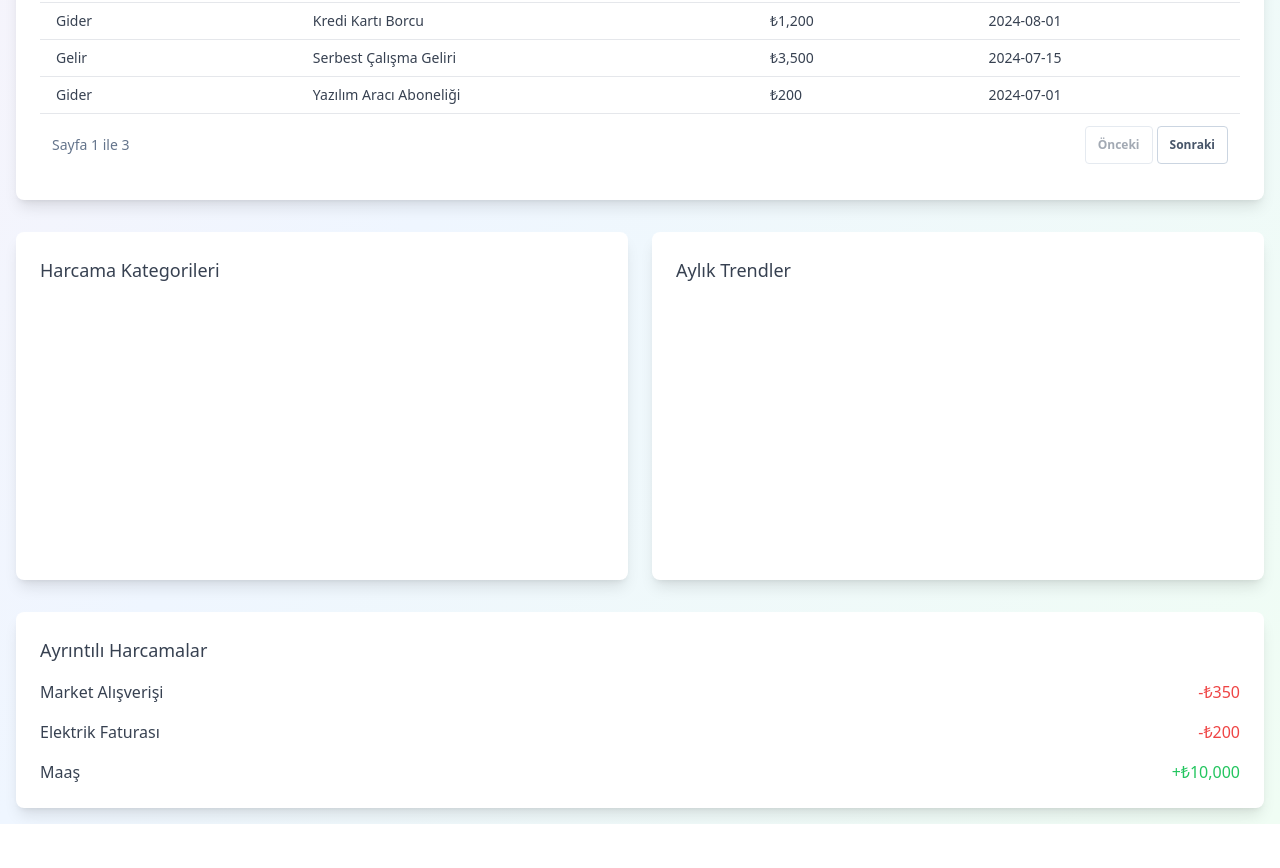
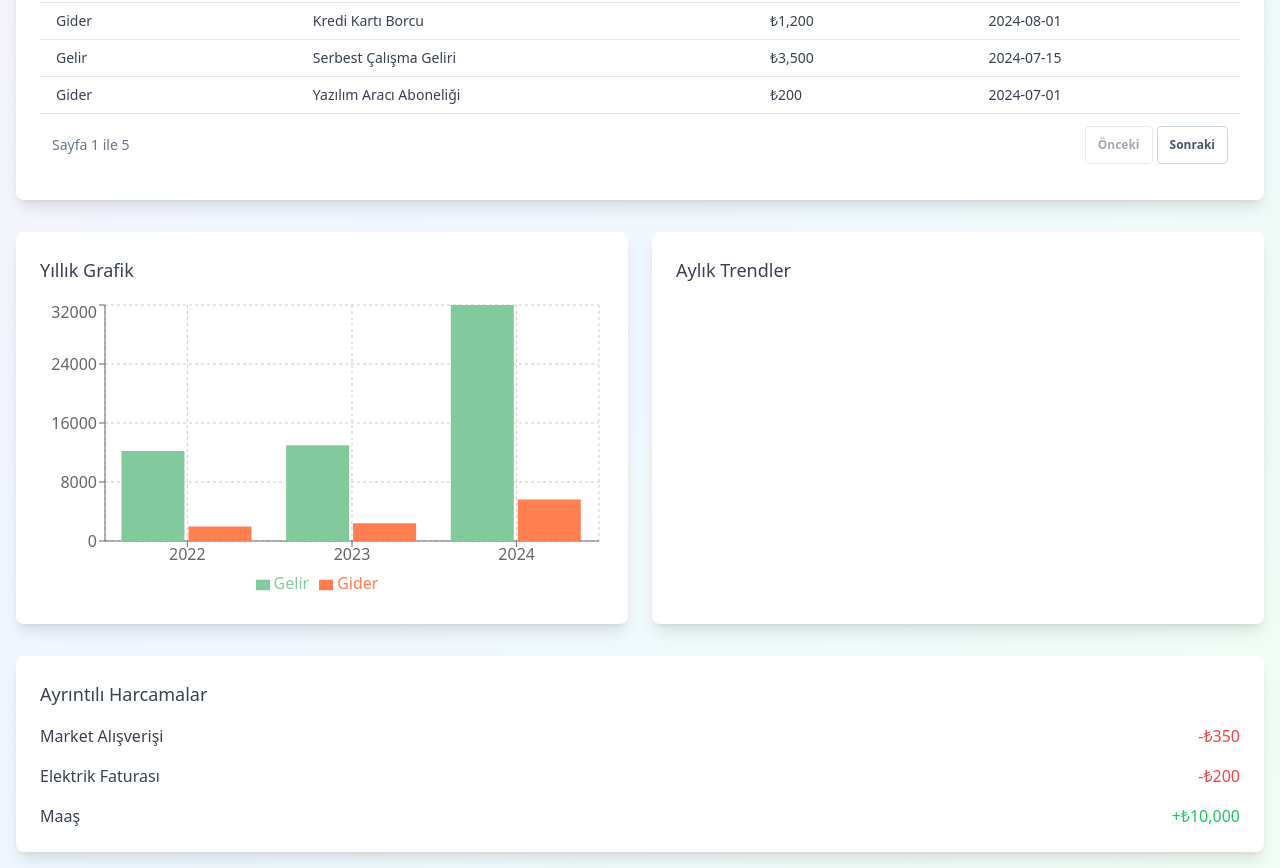
Before and after one commit to ycihan0/budget, a Next.js app: page / in a window 1280 px wide. Shown: the part 1420-2288 px from the top of the page. Before the commit the page ends 2244 px from the top, so only its background shows below. Built offline with nearby package versions, Linux system fonts and the light colour scheme.

Commit message:
YearlyBarChart Component

```diff
--- a/components/FinancialTransactions.jsx
+++ b/components/FinancialTransactions.jsx
@@ -87,8 +87,6 @@ const FinancialTransactions = () => {
           </tbody>
         </table>
       </div>
-
-      {/* Sayfalama Kontrolleri */}
       <div className="flex items-center justify-between p-3">
         <p className="block text-sm text-slate-500">
           Sayfa {currentPage} ile {totalPages}
--- /dev/null
+++ b/components/YearlyBarChart.jsx
@@ -0,0 +1,67 @@
+import React, { useEffect, useState } from "react";
+import { useSelector } from "react-redux";
+import {
+  BarChart,
+  Bar,
+  XAxis,
+  YAxis,
+  CartesianGrid,
+  Tooltip,
+  Legend,
+  ResponsiveContainer,
+} from "recharts";
+import { format } from "date-fns"; // date-fns ile tarih formatlama
+
+const YearlyBarChart = () => {
+  const transactions = useSelector((state) => state.transactions.transactions);
+  const [yearlyData, setYearlyData] = useState([]);
+
+  useEffect(() => {
+    // Veri işleme (Yıllık gelir ve gider)
+    const processYearlyData = () => {
+      const yearly = {};
+
+      transactions.forEach((transaction) => {
+        const year = format(new Date(transaction.date), "yyyy"); // Yıl bazında
+
+        if (!yearly[year]) yearly[year] = { year, gelir: 0, gider: 0 };
+
+        if (transaction.category === "Gelir") {
+          yearly[year].gelir += parseFloat(transaction.amount);
+        } else if (transaction.category === "Gider") {
+          yearly[year].gider += parseFloat(transaction.amount);
+        }
+      });
+
+      setYearlyData(Object.values(yearly)); // Yıllık verileri dizi haline getiriyoruz
+    };
+
+    if (transactions.length) {
+      processYearlyData();
+    }
+  }, [transactions]);
+
+  return (
+    <div className="bg-white p-6 shadow-lg rounded-lg">
+      <h3 className="text-lg font-medium text-gray-700 mb-4">Yıllık Grafik</h3>
+
+      {yearlyData.length === 0 ? (
+        <p className="text-center text-gray-500">Veri bulunamadı.</p>
+      ) : (
+        <ResponsiveContainer width="100%" height={300}>
+          <BarChart data={yearlyData}>
+            <CartesianGrid strokeDasharray="3 3" />
+            <XAxis dataKey="year" />
+            <YAxis />
+            <Tooltip />
+            <Legend />
+            <Bar dataKey="gelir" fill="#82ca9d" name="Gelir" />
+            <Bar dataKey="gider" fill="#ff7f50" name="Gider" />
+          </BarChart>
+        </ResponsiveContainer>
+      )}
+    </div>
+  );
+};
+
+export default YearlyBarChart;
--- a/data/fakeData.js
+++ b/data/fakeData.js
@@ -20,5 +20,30 @@ export const fakeData = [
   { id: "1ff508cf-8396-421f-a5c4-d3626e978933", category: "Gider", description: "Diyetisyen", amount: "300", date: "2024-10-01" },
   { id: "34d6f81e-40ca-4cfc-8f8f-fb430244e01f", category: "Gelir", description: "Aylık Yatırım Geliri", amount: "2000", date: "2024-10-05" },
   { id: "064b67b5-522e-4302-b98f-5cc8ecb45c11", category: "Gider", description: "Sağlık Sigortası", amount: "350", date: "2024-11-01" },
-    { id: "b2bfa3b9-9079-4c3e-92b5-4934bfa7396d", category: "Gelir", description: "Miras", amount: "7000", date: "2024-11-10" }
+  { id: "b2bfa3b9-9079-4c3e-92b5-4934bfa7396d", category: "Gelir", description: "Miras", amount: "7000", date: "2024-11-10" },
+  { id: "f5f0a9f5-67e0-4cde-8c07-6c0bbeb01330", category: "Gelir", description: "Yılbaşı Bonus", amount: "2500", date: "2023-01-01" },
+  { id: "d324f8da-206b-4532-b773-e557bb620d5d", category: "Gider", description: "Araba Bakım", amount: "300", date: "2023-02-10" },
+  { id: "09a1f580-9f67-44a7-9280-f8ab42d975a1", category: "Gelir", description: "Çalışma Geliri", amount: "1500", date: "2023-03-05" },
+  { id: "2c7c7c7c-9db9-4d3c-b622-d1f5e0d2d1bb", category: "Gider", description: "Restoran", amount: "200", date: "2023-04-01" },
+  { id: "96ff3277-9f5f-4f9b-9411-b9b104e6c567", category: "Gelir", description: "Emlak Kiralama", amount: "3000", date: "2023-05-15" },
+  { id: "b8bbf970-801d-4b30-93fd-8531be847c1b", category: "Gider", description: "Elektrik Faturası", amount: "450", date: "2023-06-01" },
+  { id: "2f78b5a5-81ed-42a9-a125-3fe7320b42f3", category: "Gelir", description: "Yatırım", amount: "1200", date: "2023-06-10" },
+  { id: "dcd93043-5b07-404b-9a5e-9d1158a98e43", category: "Gider", description: "Cep Telefonu", amount: "150", date: "2023-07-10" },
+  { id: "8d413ec2-9535-48fd-81a1-79a4dbf65bc4", category: "Gelir", description: "Serbest Çalışma", amount: "1800", date: "2023-08-05" },
+  { id: "a4be1956-019f-45b7-a2c1-9f43881e763f", category: "Gider", description: "Kira", amount: "1000", date: "2023-09-01" },
+  { id: "3f05a81e-6e2d-4668-bb66-4e447120db2b", category: "Gelir", description: "Bonus", amount: "800", date: "2023-09-15" },
+  { id: "635b37b7-04a3-4205-bdf2-d536ab6a6484", category: "Gider", description: "Diyetisyen", amount: "300", date: "2023-10-01" },
+  { id: "5247b3db-b739-4b97-a72a-2d8cba8b03a7", category: "Gelir", description: "Tatil Geliri", amount: "2200", date: "2023-10-20" },
+
+  { id: "c1947890-49b7-4a7b-b946-bcfdb404d3b5", category: "Gelir", description: "Yılbaşı Hediyesi", amount: "500", date: "2022-01-01" },
+  { id: "f25d7f4d-35a6-46c0-bd1c-488f9257b8e4", category: "Gider", description: "Sinema", amount: "150", date: "2022-02-01" },
+  { id: "16e824f7-57d5-4c02-8fc7-78e0d4b647ae", category: "Gelir", description: "Tatil Geliri", amount: "2500", date: "2022-03-15" },
+  { id: "79d097ad-04a4-41d5-a44c-0d94d986d8d4", category: "Gider", description: "Restoran", amount: "200", date: "2022-04-10" },
+  { id: "8c098328-c9b1-4a83-8269-4ed39e5480a9", category: "Gelir", description: "Çalışma Geliri", amount: "1800", date: "2022-05-12" },
+  { id: "ed394f5f-e5d3-415d-a36f-61c09eb96be4", category: "Gider", description: "Kira", amount: "1200", date: "2022-06-05" },
+  { id: "3a63b5c0-61ff-4b3b-b2de-d77979d9e69c", category: "Gelir", description: "Yatırım Karı", amount: "3200", date: "2022-07-01" },
+  { id: "29f1bc82-d05a-4d9d-9fc1-e946fbba0a53", category: "Gider", description: "Elektrik Faturası", amount: "250", date: "2022-08-01" },
+  { id: "9a97b3f5-c6fe-4c43-aec9-22168ea01938", category: "Gelir", description: "Serbest Çalışma", amount: "2000", date: "2022-09-15" },
+  { id: "f6a900de-51cd-45ae-87a7-45561dcb0b11", category: "Gider", description: "Sinema", amount: "180", date: "2022-10-05" },
+  { id: "35ab2f39-e58a-4f7b-bfdd-3a2275d80fc5", category: "Gelir", description: "Yatırım Geliri", amount: "2200", date: "2022-11-10" }
 ];
--- a/package.json
+++ b/package.json
@@ -10,10 +10,12 @@
   },
   "dependencies": {
     "@reduxjs/toolkit": "^2.3.0",
+    "date-fns": "^4.1.0",
     "next": "15.0.3",
     "react": "^18.2.0",
     "react-dom": "^18.2.0",
     "react-redux": "^9.1.2",
+    "recharts": "^2.13.3",
     "sass": "^1.81.0",
     "uuid": "^11.0.3"
   },
--- a/pages/index.jsx
+++ b/pages/index.jsx
@@ -2,6 +2,7 @@ import AddNewItem from "@/components/AddNewItem";
 import BudgetDashboard from "@/components/BudgetDashboard";
 import FinancialTransactions from "@/components/FinancialTransactions";
 import Header from "@/components/Header";
+import YearlyBarChart from "@/components/YearlyBarChart";
 
 export default function Home() {
   return (
@@ -13,22 +14,9 @@ export default function Home() {
             <BudgetDashboard />
             <AddNewItem />
           </div>
-
-            <FinancialTransactions/>
-
-          {/* Grafikler */}
+          <FinancialTransactions />
           <div className="grid grid-cols-1 md:grid-cols-2 gap-6 mt-8">
-            <div className="bg-white p-6 shadow-lg rounded-lg">
-              <h3 className="text-lg font-medium text-gray-700 mb-4">
-                Harcama Kategorileri
-              </h3>
-              <div
-                id="pie-chart"
-                className="h-64 flex items-center justify-center"
-              >
-                {/* Chart.js ile Pasta Grafiği Eklenecek */}
-              </div>
-            </div>
+            <YearlyBarChart/>
             <div className="bg-white p-6 shadow-lg rounded-lg">
               <h3 className="text-lg font-medium text-gray-700 mb-4">
                 Aylık Trendler
```
Also changed, not shown: 1 other file (tests, documents, lock files or other folders). Lines whose indentation alone changed are shown as unchanged.
